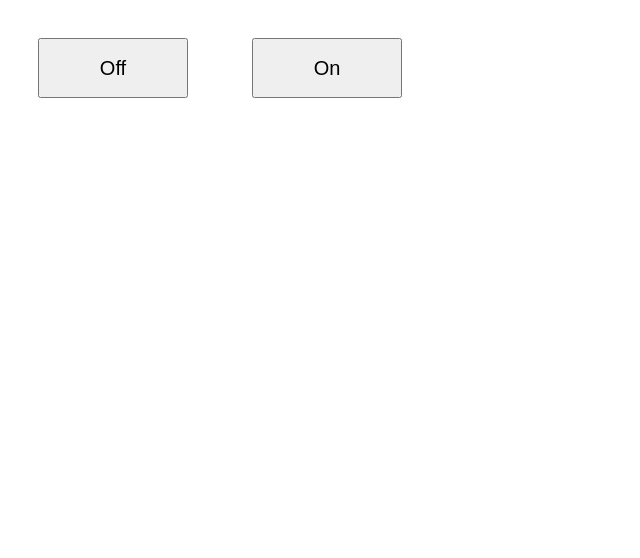
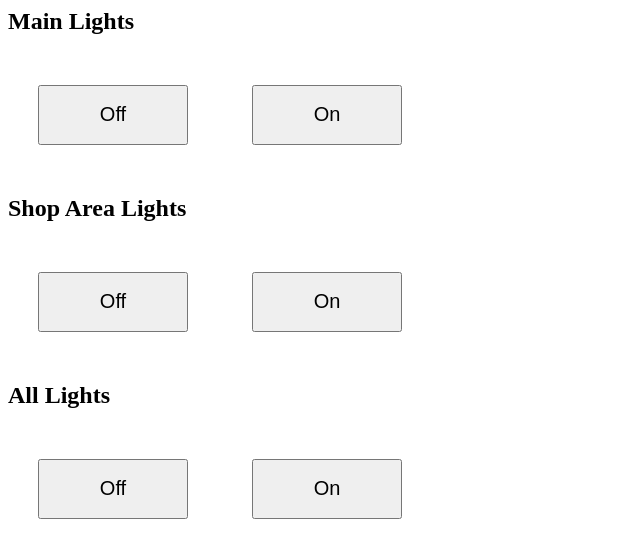
Before and after one commit to rbergerpa/iot_hackpgh, a plain HTML site: page web/static/index.html in a window 1280 px wide. Shown: the whole page, without its empty margins (0-640 px from the left). Drawn offline with Linux system fonts and the light colour scheme.

Commit message:
Add multiple devices.

```diff
--- a/web/static/index.html
+++ b/web/static/index.html
@@ -9,7 +9,20 @@
   </head>
 
   <body>
+    <div>
+      <H2>Main Lights</H2>
       <button class='btn-mqtt' data-topic='/lights/main/set' data-message = '0'>Off</button>
       <button class='btn-mqtt' data-topic='/lights/main/set' data-message = '1'>On</button>
+    </div>
+    <div>
+      <H2>Shop Area Lights</H2>
+      <button class='btn-mqtt' data-topic='/lights/shop/set' data-message = '0'>Off</button>
+      <button class='btn-mqtt' data-topic='/lights/shop/set' data-message = '1'>On</button>
+    </div>
+    <div>
+      <H2>All Lights</H2>
+      <button class='btn-mqtt' data-topic='/lights/all/set' data-message = '0'>Off</button>
+      <button class='btn-mqtt' data-topic='/lights/all/set' data-message = '1'>On</button>
+    </div>
   </body>
 </html>
```
Also changed, not shown: 1 other file.
